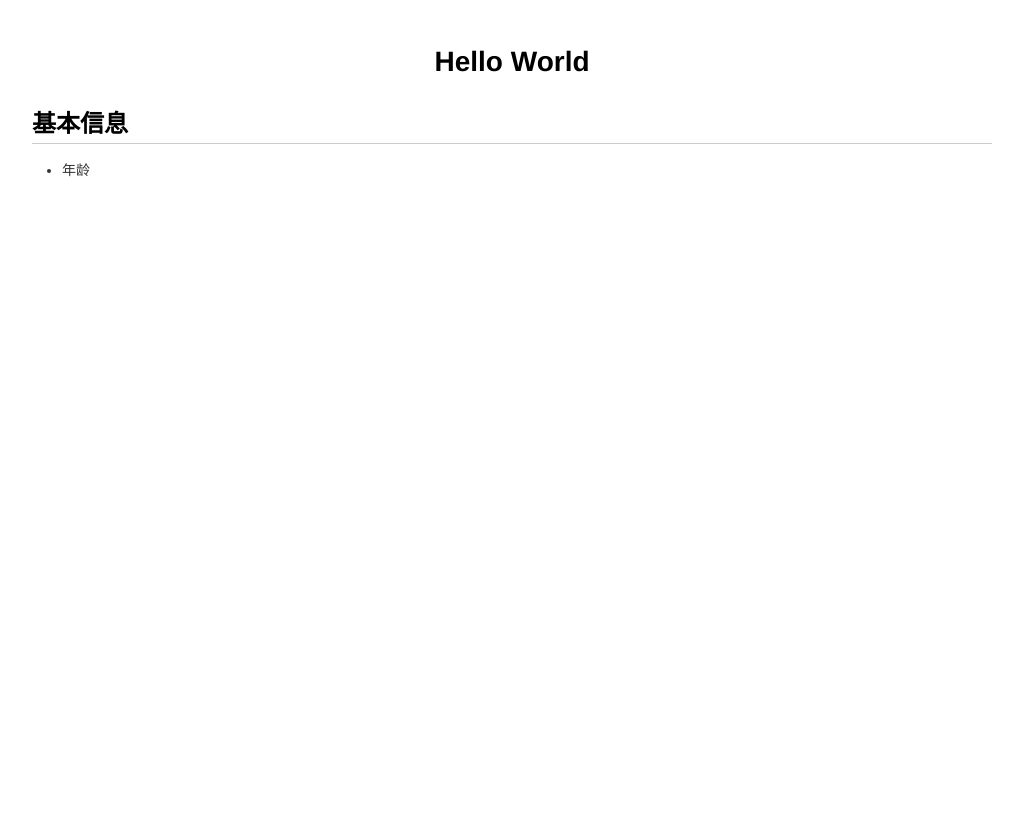
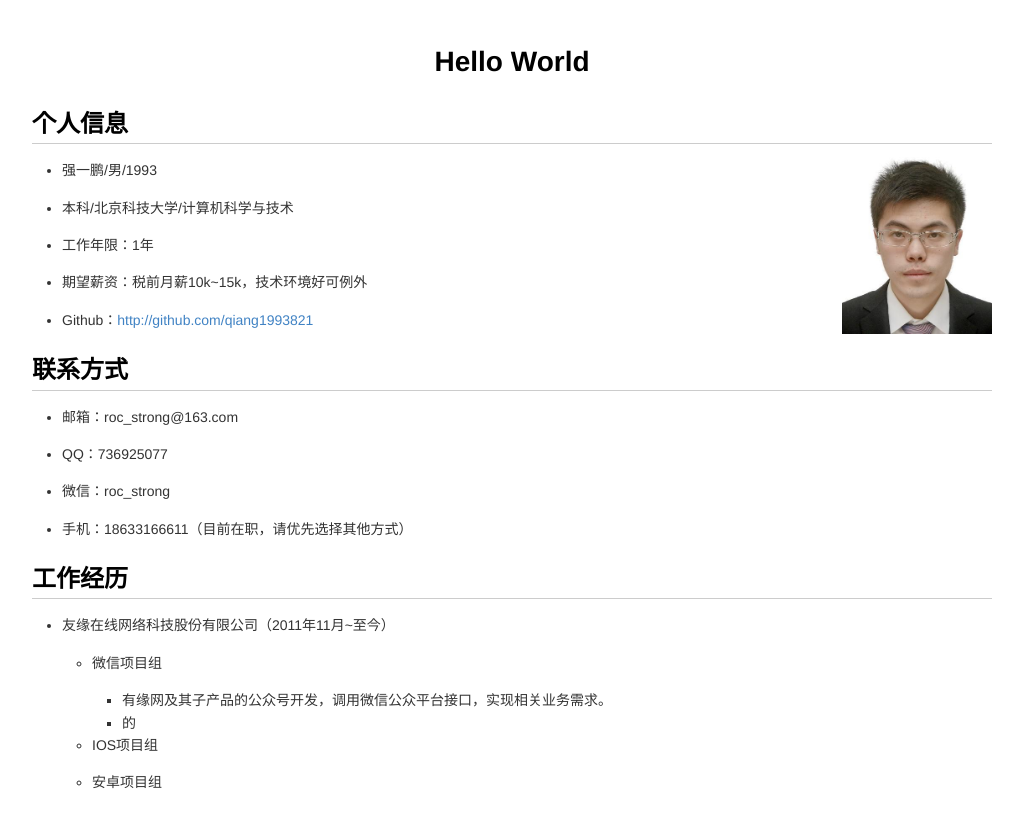
Before and after one commit to qiang1993821/qiang1993821.gihub.io, a plain HTML site: page index.html in a window 1280 px wide. Shown: the whole page, without its empty margins (128-1151 px from the left). Drawn offline with Linux system fonts and the light colour scheme.

```diff
--- a/index.html
+++ b/index.html
@@ -294,9 +294,58 @@ img {
 <p><center></p>
 <h1>Hello World</h1>
 <p></center></p>
-<h2>基本信息</h2>
+<h2>个人信息</h2>
+<img src="icon.jpg" width = "150" height = "180" alt="图片名称" align="right" />
 <ul>
-<li>年龄</li>
+<li>
+<p>强一鹏/男/1993</p>
+</li>
+<li>
+<p>本科/北京科技大学/计算机科学与技术</p>
+</li>
+<li>
+<p>工作年限：1年</p>
+</li>
+<li>
+<p>期望薪资：税前月薪10k~15k，技术环境好可例外</p>
+</li>
+<li>
+<p>Github：<a href="http://github.com/qiang1993821">http://github.com/qiang1993821</a></p>
+</li>
+</ul>
+<h2>联系方式</h2>
+<ul>
+<li>
+<p>邮箱：roc_strong@163.com</p>
+</li>
+<li>
+<p>QQ：736925077</p>
+</li>
+<li>
+<p>微信：roc_strong</p>
+</li>
+<li>
+<p>手机：18633166611（目前在职，请优先选择其他方式）</p>
+</li>
+</ul>
+<h2>工作经历</h2>
+<ul>
+<li>
+<p>友缘在线网络科技股份有限公司（2011年11月~至今）</p>
+<ul>
+<li>
+<p>微信项目组</p>
+<ul>
+<li>有缘网及其子产品的公众号开发，调用微信公众平台接口，实现相关业务需求。</li>
+<li>的</li>
+</ul>
+</li>
+<li>
+<p>IOS项目组</p>
+</li>
+<li>安卓项目组</li>
+</ul>
+</li>
 </ul>
 
 </body>
```
Also changed, not shown: icon.jpg (added).
